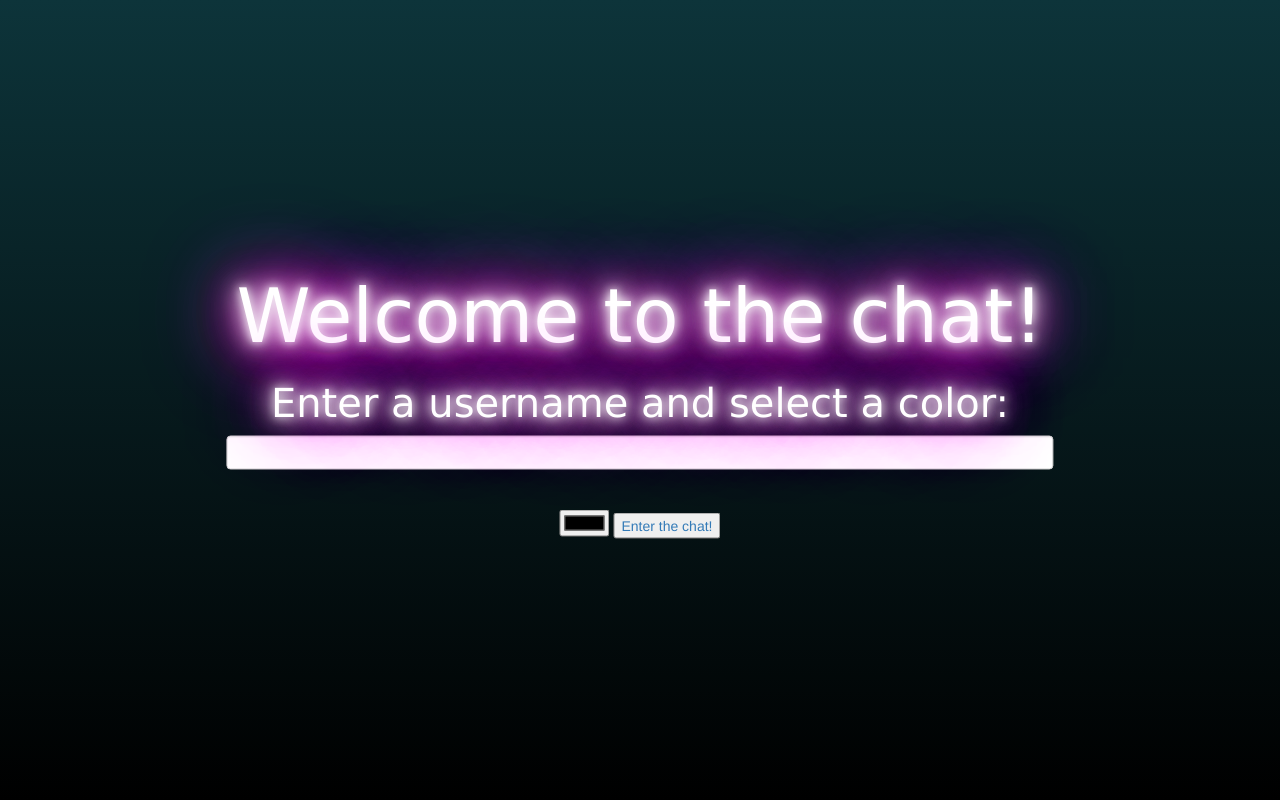
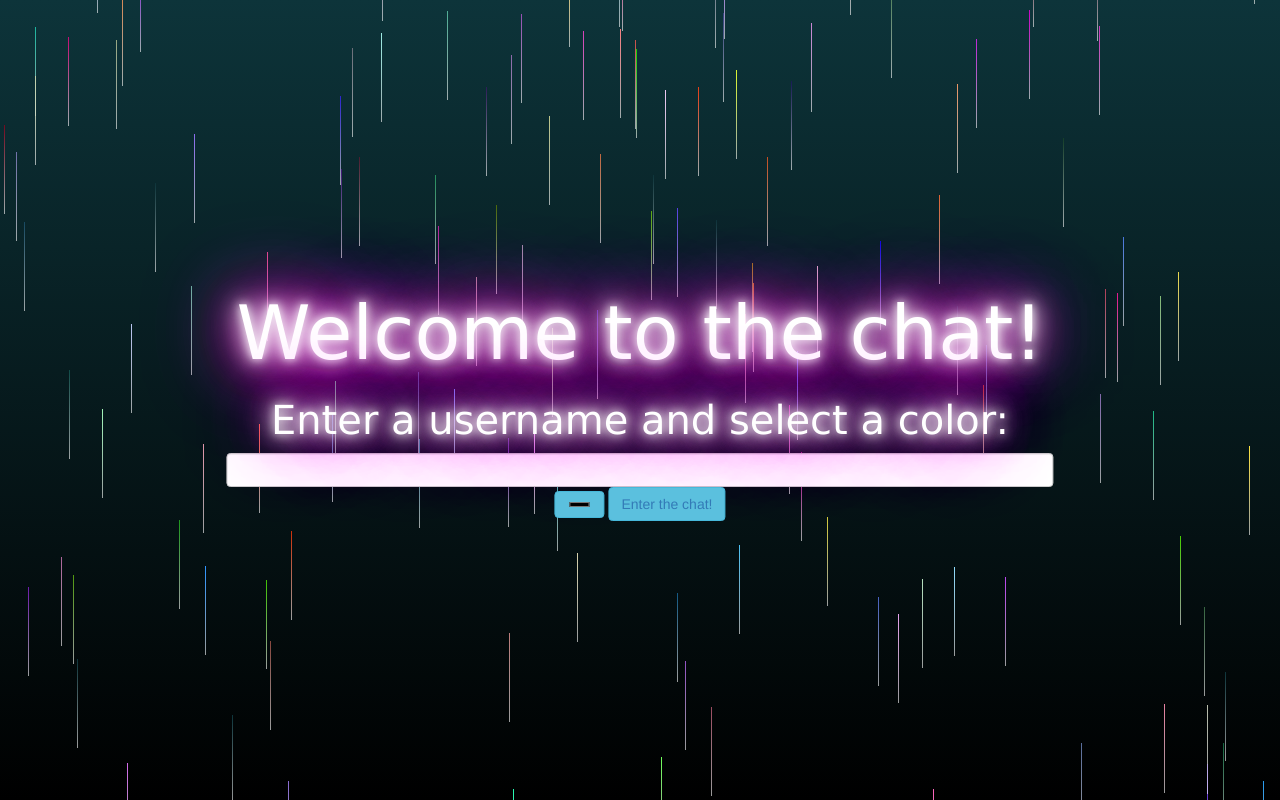
Before and after one commit to mwithington/projectChat, a website: page public/ChatStartPage.html in a window 1280 px wide. Drawn offline with nearby package versions, Linux system fonts and the light colour scheme; files that its build step writes are made by us from their sources; a web font is replaced by a local one.

Commit message:
Mike's changes

```diff
--- a/public/ChatStartPage.html
+++ b/public/ChatStartPage.html
@@ -11,18 +11,17 @@
 		<!-- Latest compiled JavaScript -->
 		<script src="http://maxcdn.bootstrapcdn.com/bootstrap/3.3.6/js/bootstrap.min.js"></script>
 
-		<link rel="stylesheet" href="lib/assets/CSS/style.css"></link>
+		<link rel="stylesheet" href="css/style.css"></link>
 	</head>
 	<body>
 		<div class="rain">
-			<script src="lib/assets/JS/rain.js"></script>
+			<script src="js/rain.js"></script>
 			<div class="center">
 				<div class="button-tomNeon">Welcome to the chat!</div><br>
 				<div class="button-sub">Enter a username and select a color:</div>
-				<input type="text" class="username form-control" Size="50">
-				<br><br>
-				<input type="color">
-				<button><a href="ChatMainPage.html">Enter the chat!</button>
+				<input type="text" class="form-control">
+				<input type="color" class="btn btn-info">
+				<button class="btn btn-info"><a href="ChatMainPage.html">Enter the chat!</button>
 
 		</div>
 	</body>
```
Also changed, not shown: public/ChatMainPage.html (+12 -1 lines).
